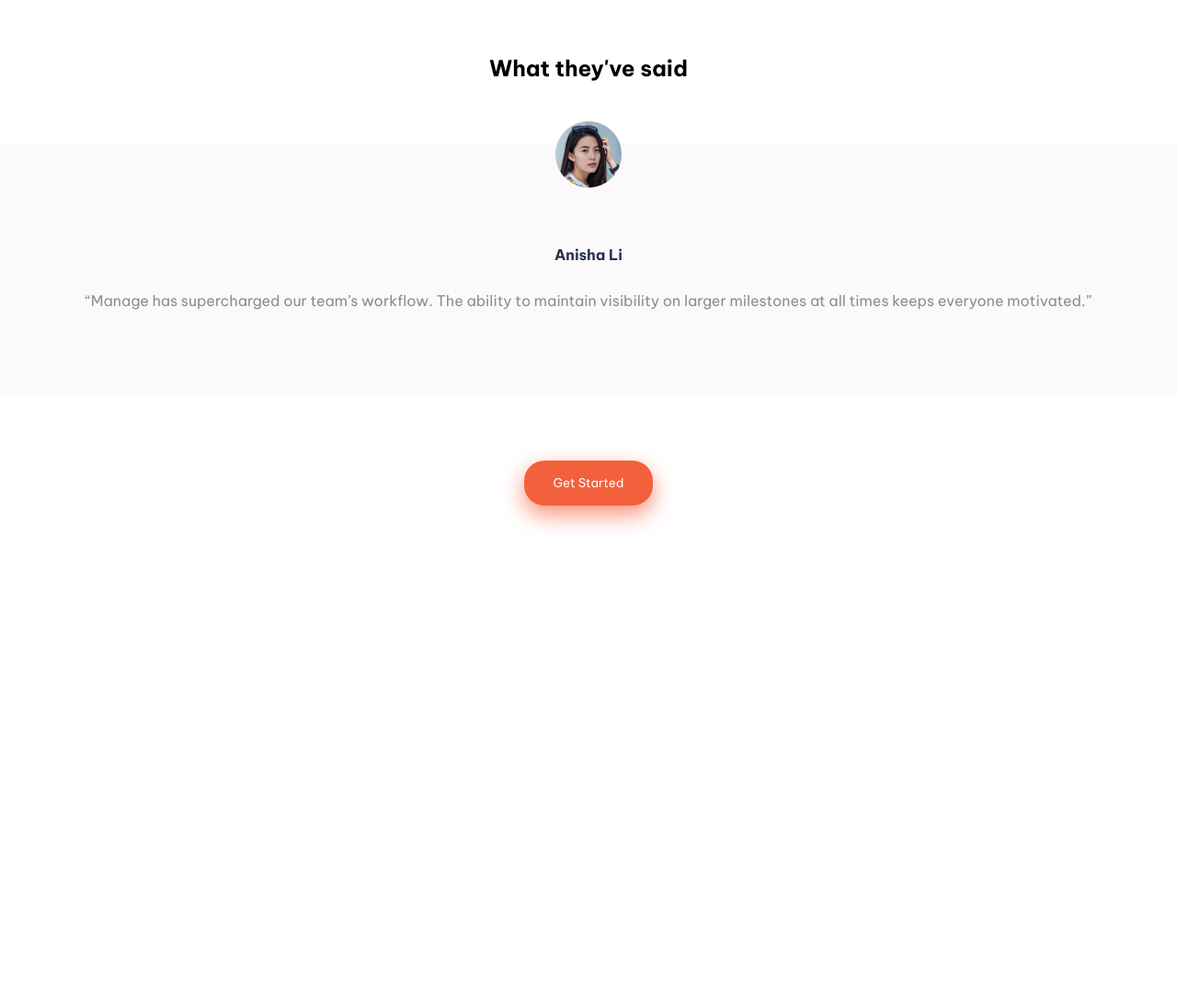
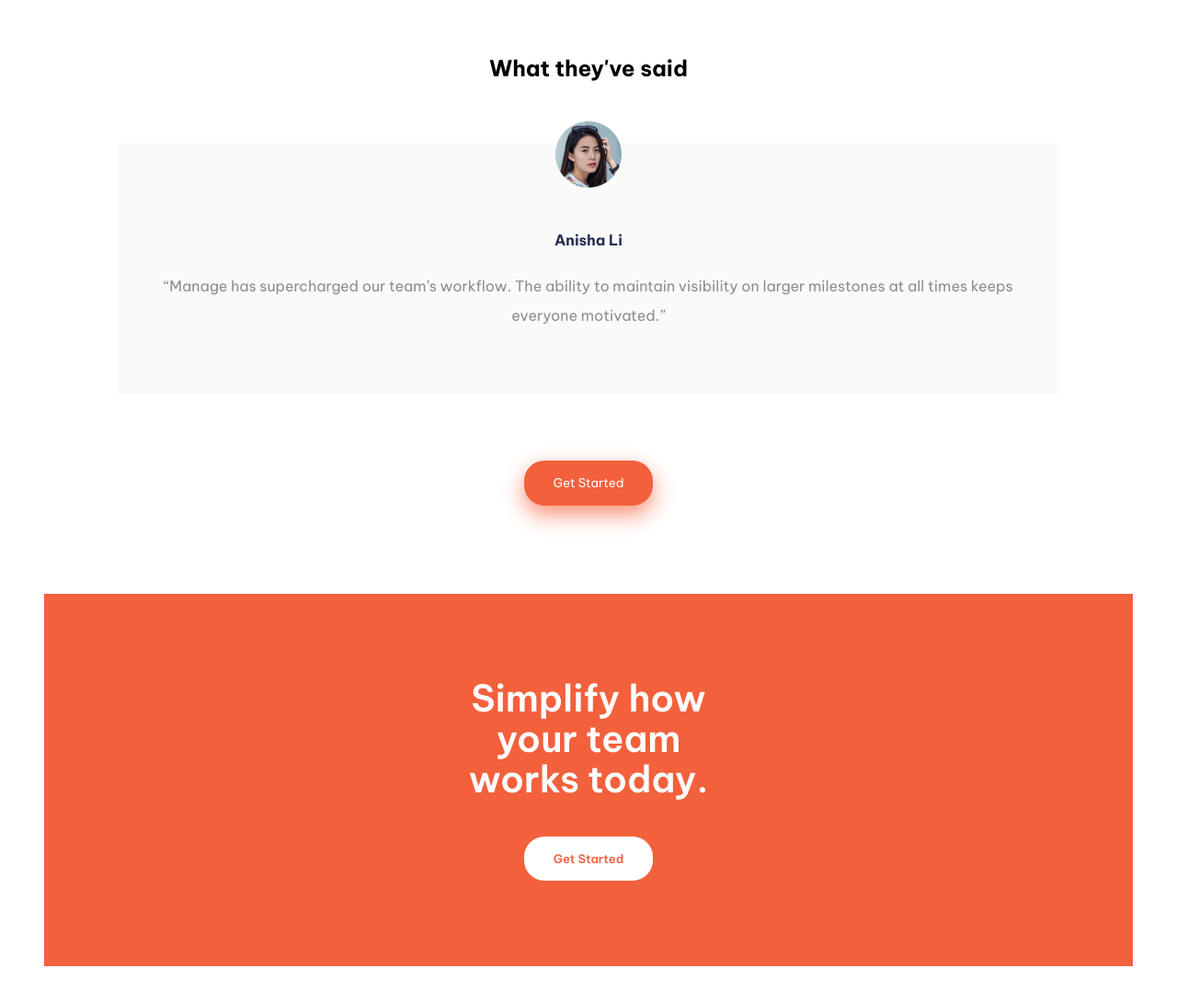
Before and after one commit to jonmc89/manage-landing-page-master, a plain HTML site: page index.html in a window 1280 px wide. Shown: the part 1820-2910 px from the top of the page at 92% size. Before the commit the page ends 2411 px from the top, so only its background shows below. Drawn offline with Linux system fonts and the light colour scheme.

Commit message:
feat: call to action section
call to action html elements and styling added.

jon m

```diff
--- a/index.html
+++ b/index.html
@@ -100,7 +100,7 @@
       </section>
       <section class="what-they-said-section">
         <h2>What they've said</h2>
-        <ul>
+        <ul class="what-said-carousel">
           <li data-accName="Item 1">
             <div class="carousel-content-wrapper">
               <img
@@ -140,6 +140,10 @@
         </ul>
         <button>Get Started</button>
       </section>
+      <section class="call-to-action-section">
+        <p>Simplify how your team works today.</p>
+        <button>Get Started</button>
+      </section>
     </main>
   </body>
 </html>
--- a/styles.css
+++ b/styles.css
@@ -222,6 +222,7 @@ header {
   flex-direction: column;
   align-items: center;
   gap: 2.5rem;
+  margin-block-end: 6rem;
 
   button {
     transition: opacity 0.2s ease-in-out;
@@ -240,7 +241,7 @@ header {
   }
 }
 
-ul {
+.what-said-carousel {
   display: flex;
   padding: 1.7rem 0;
   width: 100vw;
@@ -252,26 +253,11 @@ ul {
   margin-block-end: 2rem;
   scroll-behavior: smooth;
   scrollbar-width: none;
-}
-
-ul::-webkit-scrollbar {
-  scrollbar-width: none;
-}
 
   li {
     flex: 0 0 100%;
     scroll-snap-align: center;
     list-style-type: none;
-}
-
-ul::scroll-marker-group {
-  display: flex;
-  position: absolute;
-  position-anchor: --my-carousel;
-  top: calc(anchor(bottom) + 2rem);
-  justify-content: center;
-  justify-self: anchor-center;
-  gap: 20px;
   }
 
   li::scroll-marker {
@@ -285,6 +271,21 @@ li::scroll-marker {
 
   li::scroll-marker:target-current {
     background-color: var(--orange-400);
+  }
+}
+
+.what-said-carousel::-webkit-scrollbar {
+  scrollbar-width: none;
+}
+
+.what-said-carousel::scroll-marker-group {
+  display: flex;
+  position: absolute;
+  position-anchor: --my-carousel;
+  top: calc(anchor(bottom) + 2rem);
+  justify-content: center;
+  justify-self: anchor-center;
+  gap: 20px;
 }
 
 .carousel-content-wrapper {
@@ -319,6 +320,43 @@ li::scroll-marker:target-current {
   }
 }
 
+/* Call to action section */
+
+.call-to-action-section {
+  display: flex;
+  flex-direction: column;
+  justify-content: center;
+  align-items: center;
+  gap: 2.5rem;
+  background-color: var(--orange-400);
+  height: 25.3125rem;
+
+  p {
+    width: 10ch;
+    color: var(--white);
+    font-weight: 600;
+    font-size: 2.5rem;
+    line-height: 110%;
+    text-align: center;
+  }
+
+  button {
+    transition: filter 0.2s ease-in-out;
+    cursor: pointer;
+    border: none;
+    border-radius: 1.375rem;
+    background-color: var(--white);
+    padding: 1rem 2rem;
+    color: var(--orange-400);
+    font-weight: 600;
+    font-size: 0.8125rem;
+  }
+
+  button:hover {
+    filter: brightness(120%);
+  }
+}
+
 /* Media Queries */
 
 /* Tablet*/
@@ -338,6 +376,11 @@ li::scroll-marker:target-current {
         width: 50ch;
       }
     }
+  }
+
+  .what-said-carousel {
+    gap: 8rem;
+    padding: 1.7rem 8rem;
   }
 }
 
```
Lines whose indentation alone changed are shown as unchanged.
